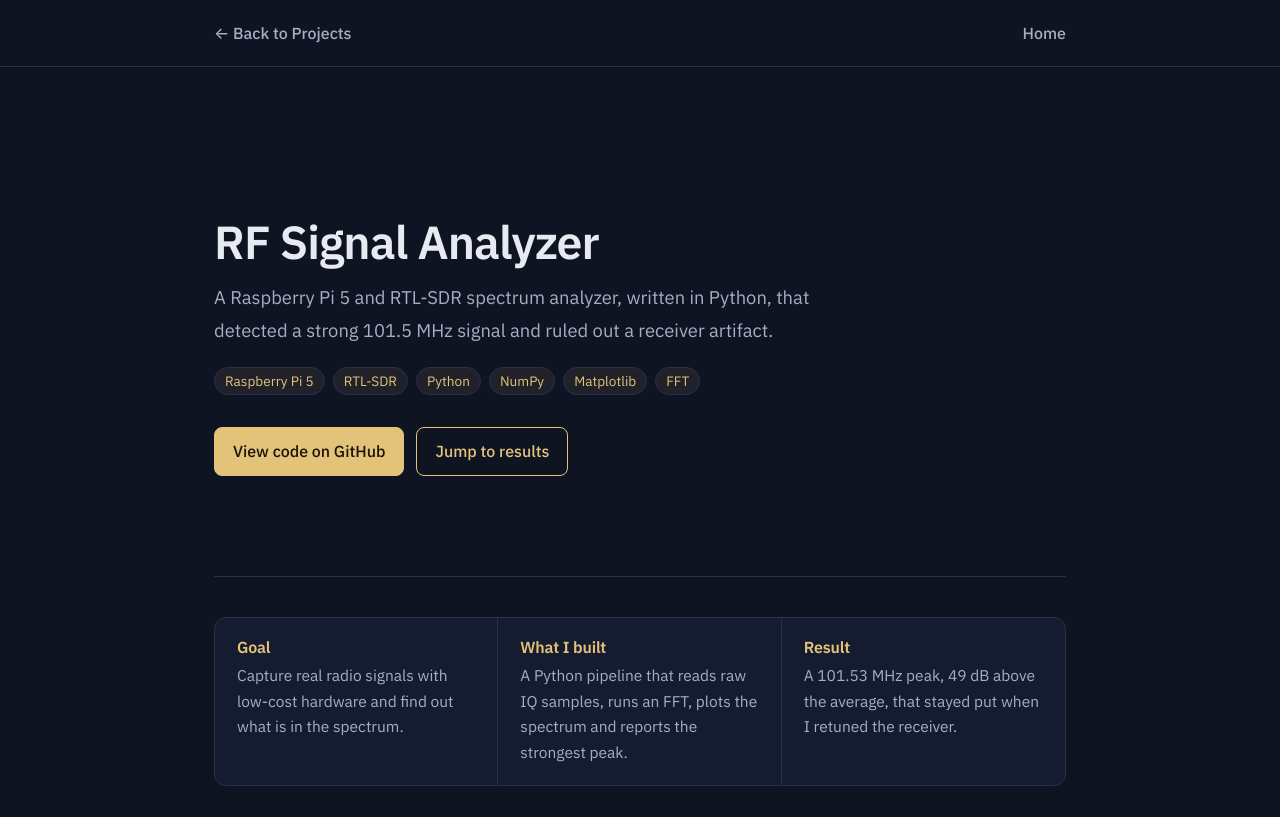
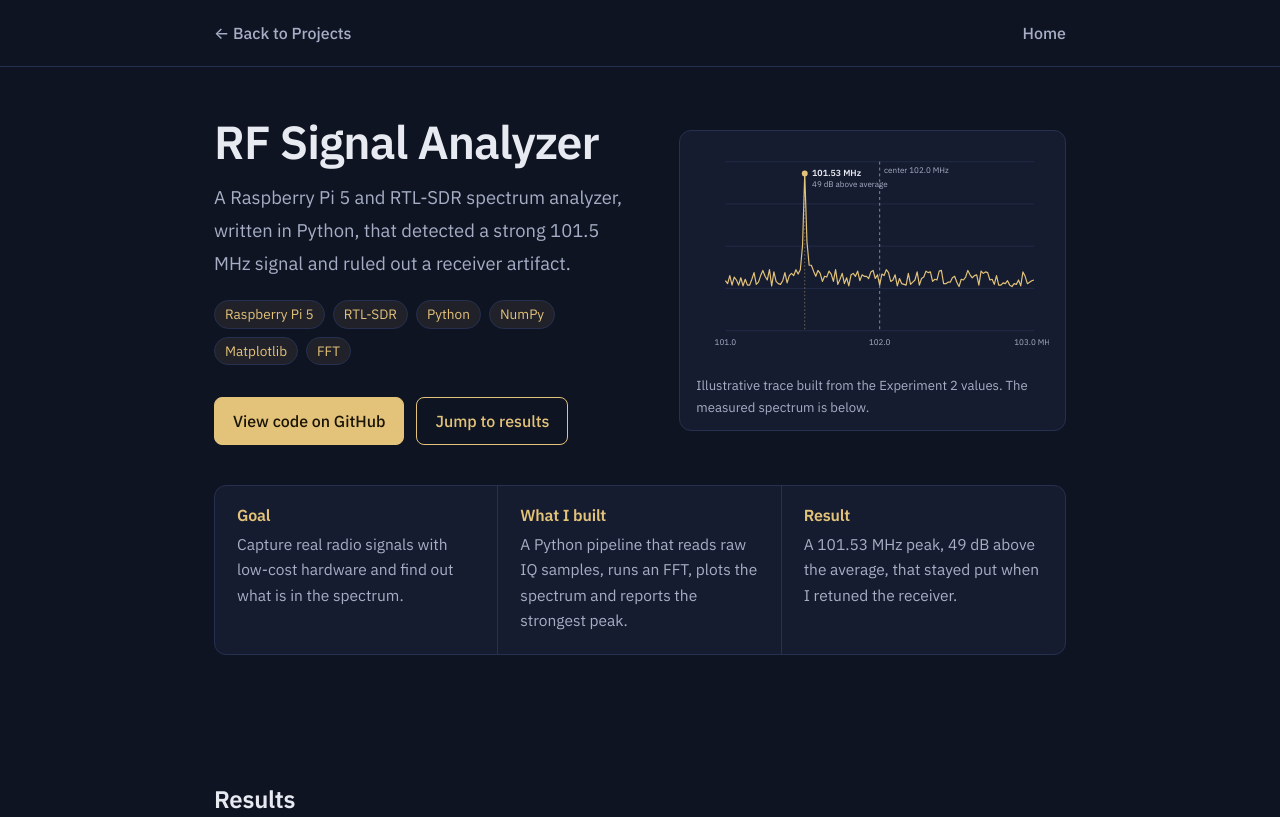
Before and after one commit to eudiaz/eudiaz.github.io, a plain HTML site: page rf-signal-analyzer.html in a window 1280 px wide. Shown: the top 817 px of the page. Drawn offline with Linux system fonts and the light colour scheme.

Commit message:
Update rf-signal-analyzer.html

```diff
--- a/rf-signal-analyzer.html
+++ b/rf-signal-analyzer.html
@@ -91,6 +91,16 @@
     .skills { display: flex; flex-wrap: wrap; gap: 8px; margin: 18px 0 0; padding: 0; list-style: none; }
     .skills li { color: var(--text); border: 1px solid var(--border); background: var(--surface); padding: 4px 12px; border-radius: 999px; font-size: 0.9rem; }
 
+    /* Hero with graphic on the right. The .page > prefix beats any .hero rules in style.css */
+    .page > .hero.hero-split { display: grid; grid-template-columns: minmax(0, 1.1fr) minmax(0, 1fr); gap: 40px; align-items: center; padding: 0; margin: 0; min-height: 0; border: 0; }
+    .hero-viz { margin: 0; padding: 16px 16px 12px; background: var(--surface); border: 1px solid var(--border); border-radius: 12px; }
+    .hero-viz svg { display: block; width: 100%; height: auto; font-family: inherit; }
+    .hero-viz figcaption { margin-top: 8px; font-size: 0.82rem; color: var(--muted); }
+    .trace { stroke-dasharray: 1; stroke-dashoffset: 1; animation: draw 1.8s ease-out 0.2s forwards; }
+    @keyframes draw { to { stroke-dashoffset: 0; } }
+    @media (prefers-reduced-motion: reduce) { .trace { animation: none; stroke-dashoffset: 0; } }
+    @media (max-width: 800px) { .page > .hero.hero-split { grid-template-columns: 1fr; gap: 28px; } }
+
     @media (max-width: 480px) { .page { padding-top: 32px; } th, td { padding: 12px; } }
   </style>
 </head>
@@ -103,7 +113,8 @@
   </header>
 
   <main class="page">
-    <header class="hero">
+    <header class="hero hero-split">
+      <div class="hero-text">
       <h1>RF Signal Analyzer</h1>
       <p class="lead">
         A Raspberry Pi 5 and RTL-SDR spectrum analyzer, written in Python, that
@@ -122,6 +133,28 @@
         <a class="btn primary" href="https://github.com/eudiaz">View code on GitHub</a>
         <a class="btn ghost" href="#results">Jump to results</a>
       </div>
+      </div>
+      <figure class="hero-viz" aria-label="Illustrative spectrum showing a peak at 101.53 MHz away from the 102.0 MHz center">
+        <svg viewBox="0 0 480 300" role="img" aria-labelledby="viz-title">
+          <title id="viz-title">Illustrative spectrum: strong peak at 101.53 MHz, left of the 102.0 MHz center</title>
+          <g stroke="#263050" stroke-width="1">
+            <line x1="40" y1="20" x2="460" y2="20"/><line x1="40" y1="77.5" x2="460" y2="77.5"/>
+            <line x1="40" y1="135" x2="460" y2="135"/><line x1="40" y1="192.5" x2="460" y2="192.5"/>
+            <line x1="40" y1="250" x2="460" y2="250"/>
+          </g>
+          <line x1="250" y1="20" x2="250" y2="250" stroke="#a6aec6" stroke-width="1" stroke-dasharray="4 4"/>
+          <text x="256" y="36" fill="#a6aec6" font-size="11">center 102.0 MHz</text>
+          <path class="trace" d="M40 182 L43 186 L46 175 L49 188 L52 177 L55 181 L58 188 L61 178 L64 189 L67 180 L70 188 L73 188 L76 180 L79 171 L82 187 L85 184 L88 175 L91 168 L94 176 L97 181 L100 167 L103 189 L106 170 L109 183 L112 186 L115 187 L118 182 L121 171 L124 185 L127 175 L130 172 L133 175 L136 167 L139 173 L142 167 L145 134 L148 36 L151 129 L154 161 L157 161 L160 169 L163 176 L166 168 L169 172 L172 183 L175 176 L178 177 L181 169 L184 173 L187 183 L190 167 L193 187 L196 180 L199 172 L202 186 L205 178 L208 189 L211 174 L214 172 L217 176 L220 169 L223 182 L226 174 L229 176 L232 176 L235 179 L238 170 L241 168 L244 179 L247 174 L250 188 L253 173 L256 175 L259 167 L262 171 L265 183 L268 181 L271 174 L274 189 L277 179 L280 186 L283 187 L286 188 L289 172 L292 187 L295 184 L298 181 L301 170 L304 188 L307 179 L310 177 L313 169 L316 171 L319 170 L322 183 L325 180 L328 181 L331 169 L334 168 L337 186 L340 186 L343 184 L346 184 L349 178 L352 176 L355 184 L358 190 L361 180 L364 181 L367 177 L370 168 L373 174 L376 178 L379 175 L382 174 L385 188 L388 169 L391 172 L394 170 L397 171 L400 181 L403 180 L406 187 L409 175 L412 188 L415 188 L418 185 L421 186 L424 182 L427 188 L430 190 L433 186 L436 187 L439 181 L442 189 L445 170 L448 176 L451 186 L454 184 L457 182 L460 181" pathLength="1" fill="none" stroke="#e3c27a" stroke-width="1.6" stroke-linejoin="round"/>
+          <line x1="148" y1="36" x2="148" y2="250" stroke="#e3c27a" stroke-width="1" stroke-dasharray="2 3" opacity=".6"/>
+          <circle cx="148" cy="36" r="4" fill="#e3c27a"/>
+          <text x="158" y="40" fill="#e8eaf2" font-size="12" font-weight="600">101.53 MHz</text>
+          <text x="158" y="55" fill="#a6aec6" font-size="11">49 dB above average</text>
+          <g fill="#a6aec6" font-size="11" text-anchor="middle">
+            <text x="40" y="270">101.0</text><text x="250" y="270">102.0</text><text x="460" y="270">103.0 MHz</text>
+          </g>
+        </svg>
+        <figcaption>Illustrative trace built from the Experiment 2 values. The measured spectrum is below.</figcaption>
+      </figure>
     </header>
 
     <div class="summary">
```
